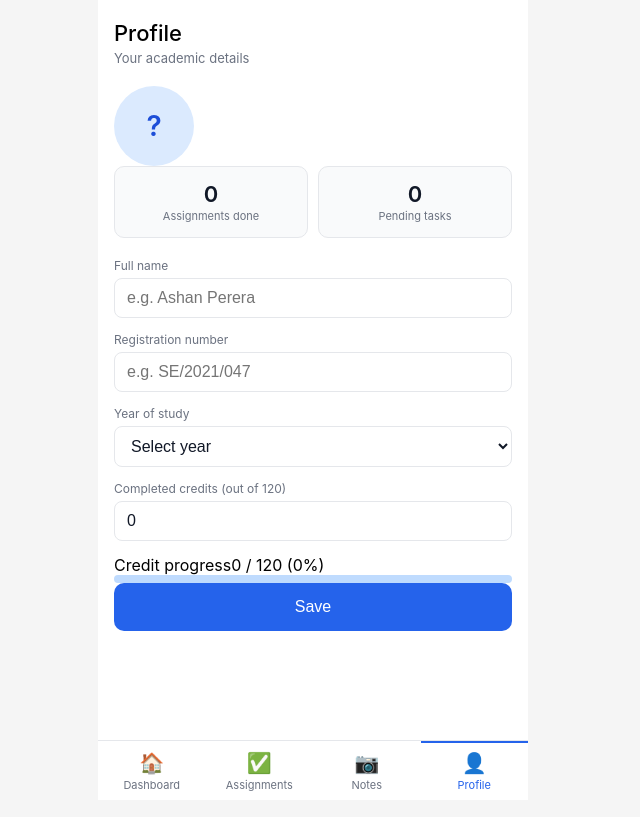
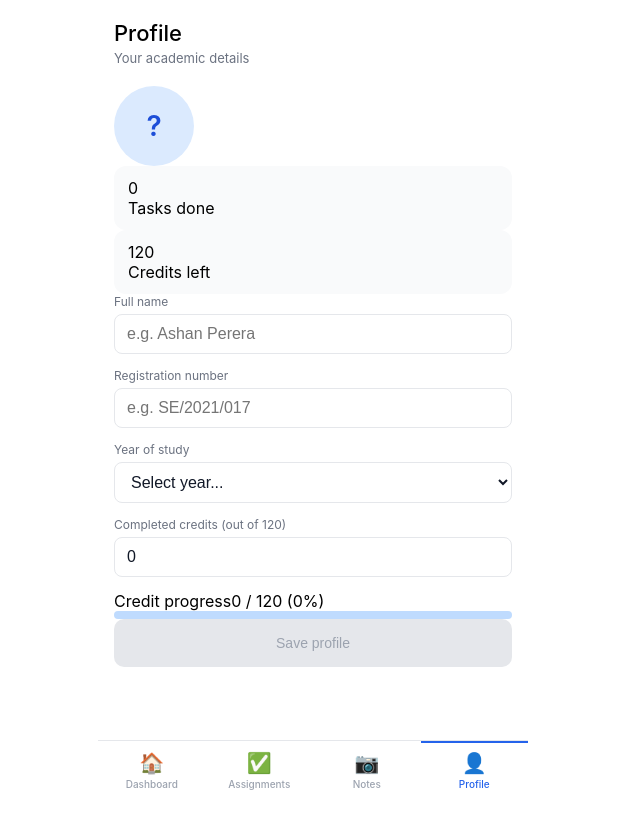
Before and after one commit to Rashmika119/smart-campus-web-companion, a React (Vite) app: page /profile in a window 1280 px wide. Shown: the whole page, without its empty margins (327-967 px from the left). Built offline with nearby package versions, Linux system fonts and the light colour scheme.

Commit message:
clean css styles and modify profile and dashboard pages

```diff
--- a/src/compnents/BottomNav.css
+++ b/src/compnents/BottomNav.css
@@ -9,6 +9,8 @@
   background: #ffffff;
   border-top: 1px solid #e5e7eb;
   z-index: 100;
+  /* safe area for phones with home bar */
+  padding-bottom: env(safe-area-inset-bottom);
 }
 
 .nav-tab {
@@ -17,12 +19,13 @@
   flex-direction: column;
   align-items: center;
   justify-content: center;
-  padding: 8px 4px;
+  padding: 8px 4px 10px;
   text-decoration: none;
   gap: 3px;
   min-height: 56px;
-  color: #6b7280;
+  color: #9ca3af;
   border-top: 2px solid transparent;
+  transition: color 0.15s;
 }
 
 .nav-tab.active {
@@ -35,5 +38,6 @@
 }
 
 .nav-tab span:last-child {
-  font-size: 11px;
+  font-size: 10px;
+  font-weight: 500;
 }
--- a/src/index.css
+++ b/src/index.css
@@ -1,14 +1,28 @@
+/* ============================================
+   GLOBAL RESETS
+   ============================================ */
 * {
   box-sizing: border-box;
   margin: 0;
   padding: 0;
+  -webkit-tap-highlight-color: transparent;
+  transition: opacity 0.15s;
+}
+
+/* ============================================
+   BODY & ROOT
+   ============================================ */
+html {
+  scroll-behavior: smooth;
 }
 
 body {
   font-family: -apple-system, BlinkMacSystemFont, 'Segoe UI', sans-serif;
-  background: #f5f5f5;
+  background: #ffffff;
   display: flex;
   justify-content: center;
+  -webkit-text-size-adjust: 100%;
+  text-size-adjust: 100%;
 }
 
 #root {
@@ -19,12 +33,38 @@ body {
   position: relative;
 }
 
+/* ============================================
+   TOUCH TARGETS — rubric requirement
+   ============================================ */
 button {
   min-height: 48px;
   min-width: 48px;
   cursor: pointer;
 }
 
+button:active {
+  opacity: 0.8;
+}
+
+/* ============================================
+   INPUTS — prevents iOS zoom on focus
+   ============================================ */
 input, select {
-  font-size: 16px; /* prevents iOS zoom on focus */
+  font-size: 16px;
 }
+
+/* ============================================
+   IMAGES
+   ============================================ */
+img {
+  max-width: 100%;
+  display: block;
+}
+
+/* ============================================
+   GLOBAL MEDIA QUERY
+   ============================================ */
+@media (max-width: 375px) {
+  h1 { font-size: 18px; }
+  h2 { font-size: 16px; }
+}
--- a/src/pages/Profile.jsx
+++ b/src/pages/Profile.jsx
@@ -1,97 +1,89 @@
-import { useState, useEffect, useRef } from 'react'
+import { useState } from 'react'
 import './Profile.css'
 
 const DEFAULT_PROFILE = {
-  name: '',
+  name:      '',
   regNumber: '',
-  year: '',
-  credits: 0,
+  year:      '',
+  credits:   0,
 }
 
 export default function Profile() {
 
-  // load saved profile on first render
+  // load saved profile from localStorage on first render
   const [profile, setProfile] = useState(() => {
     const saved = localStorage.getItem('sc_profile')
     return saved ? JSON.parse(saved) : DEFAULT_PROFILE
   })
 
-  const [saveStatus, setSaveStatus] = useState('')
-  const debounceTimer = useRef(null)
+  // track if there are unsaved changes
+  const [hasChanges, setHasChanges] = useState(false)
 
-  // debounced auto-save — saves 1 second after user stops typing
-  // useEffect(() => {
-  //   setSaveStatus('saving')
-  //   clearTimeout(debounceTimer.current)
-
-  //   debounceTimer.current = setTimeout(() => {
-  //     localStorage.setItem('sc_profile', JSON.stringify(profile))
-  //     setSaveStatus('saved')
-  //     setTimeout(() => setSaveStatus(''), 2000)
-  //   }, 1000)
-
-  //   return () => clearTimeout(debounceTimer.current)
-  // }, [profile])
+  // track save success message
+  const [saved, setSaved] = useState(false)
 
   // single handler for all inputs
   function handleChange(e) {
     const { name, value } = e.target
     setProfile(prev => ({ ...prev, [name]: value }))
+    setHasChanges(true)
+    setSaved(false)
   }
 
+  // save button handler
   function handleSave() {
     localStorage.setItem('sc_profile', JSON.stringify(profile))
-    setSaveStatus('saved')
-    setTimeout(() => setSaveStatus(''), 2000)
+    setHasChanges(false)
+    setSaved(true)
+
+    // hide saved message after 2 seconds
+    setTimeout(() => setSaved(false), 2000)
   }
 
-  // get initials from name
+  // get initials for avatar
   function getInitials(name) {
     const parts = name.trim().split(' ').filter(Boolean)
-    if (parts.length >= 2) return parts[0][0] + parts[parts.length - 1][0]
-    return parts[0]?.[0] || '?'
+    if (parts.length === 0) return '?'
+    if (parts.length === 1) return parts[0][0].toUpperCase()
+    return (parts[0][0] + parts[parts.length - 1][0]).toUpperCase()
   }
 
-  // get assignment stats from localStorage
-  const assignments = JSON.parse(localStorage.getItem('sc_assignments') || '[]')
-  const doneCount    = assignments.filter(a =>  a.done).length
+  // credit calculations
+  const credits     = Math.min(120, Math.max(0, parseInt(profile.credits) || 0))
+  const creditPct   = Math.round((credits / 120) * 100)
+  const creditsLeft = 120 - credits
+
+  // assignment stats from localStorage
+  const assignments  = JSON.parse(localStorage.getItem('sc_assignments') || '[]')
+  const doneCount    = assignments.filter(a => a.done).length
   const pendingCount = assignments.filter(a => !a.done).length
 
-  const creditPercent = Math.min(
-    Math.round((Number(profile.credits) / 120) * 100),
-    100
-  )
-
-  return (
-    <div className="profile-page page-container">
+return (
+    <div className="profile-page">
 
       <h1>Profile</h1>
-      <p>Your academic details</p>
+      <p className="subtitle">Your academic details</p>
 
       {/* avatar */}
       <div className="avatar">
-        {profile.name ? getInitials(profile.name).toUpperCase() : '?'}
+        {profile.name ? getInitials(profile.name) : '?'}
       </div>
 
-      {/* auto-save status */}
-      <div className={`save-status ${saveStatus}`}>
-        {saveStatus === 'saving' && '● Saving...'}
-        {saveStatus === 'saved'  && '✓ Saved'}
-      </div>
-
-      {/* assignment stats pulled from localStorage */}
-      <div className="profile-stats">
-        <div className="profile-stat-card">
-          <div className="value">{doneCount}</div>
-          <div className="label">Assignments done</div>
+      {/* stats — moved to TOP */}
+      <div className="stats-row">
+        <div className="stat-card">
+          <div className="val">{doneCount}</div>
+          <div className="lbl">Tasks done</div>
         </div>
-        <div className="profile-stat-card">
-          <div className="value">{pendingCount}</div>
-          <div className="label">Pending tasks</div>
+        <div className="stat-card">
+          <div className="val">{creditsLeft}</div>
+          <div className="lbl">Credits left</div>
         </div>
       </div>
 
-      {/* form fields */}
+      <div className="divider" />
+
+      {/* name */}
       <div className="form-group">
         <label>Full name</label>
         <input
@@ -102,27 +94,34 @@ export default function Profile() {
         />
       </div>
 
+      {/* registration number */}
       <div className="form-group">
         <label>Registration number</label>
         <input
           name="regNumber"
           value={profile.regNumber}
           onChange={handleChange}
-          placeholder="e.g. SE/2021/047"
+          placeholder="e.g. SE/2021/017"
         />
       </div>
 
+      {/* year of study */}
       <div className="form-group">
         <label>Year of study</label>
-        <select name="year" value={profile.year} onChange={handleChange}>
-          <option value="">Select year</option>
-          <option>1st Year</option>
-          <option>2nd Year</option>
-          <option>3rd Year</option>
-          <option>4th Year</option>
+        <select
+          name="year"
+          value={profile.year}
+          onChange={handleChange}
+        >
+          <option value="">Select year...</option>
+          <option value="1st Year">1st Year</option>
+          <option value="2nd Year">2nd Year</option>
+          <option value="3rd Year">3rd Year</option>
+          <option value="4th Year">4th Year</option>
         </select>
       </div>
 
+      {/* completed credits */}
       <div className="form-group">
         <label>Completed credits (out of 120)</label>
         <input
@@ -137,15 +136,32 @@ export default function Profile() {
       </div>
 
       {/* credit progress bar */}
-      <div className="credit-label-row">
-        <span>Credit progress</span>
-        <span>{profile.credits} / 120 ({creditPercent}%)</span>
+      <div className="credit-section">
+        <div className="credit-label-row">
+          <span>Credit progress</span>
+          <span>{credits} / 120 ({creditPct}%)</span>
+        </div>
+        <div className="credit-bar-bg">
+          <div
+            className="credit-bar-fill"
+            style={{ width: `${creditPct}%` }}
+          />
+        </div>
       </div>
-      <div className="credit-bar-bg">
-        <div className="credit-bar-fill" style={{ width: `${creditPercent}%` }} />
-      </div>
-      <button className="save-btn" onClick={handleSave}>
-        Save
+
+      <div className="divider" />
+
+      {/* unsaved changes warning */}
+      {hasChanges && !saved && (
+        <p className="unsaved-msg">You have unsaved changes</p>
+      )}
+
+      {/* save button — moved to BOTTOM */}
+      <button
+        className={`save-btn ${hasChanges ? 'save-btn-active' : ''}`}
+        onClick={handleSave}
+      >
+        {saved ? '✓ Saved!' : 'Save profile'}
       </button>
 
     </div>
--- a/src/pages/notes.css
+++ b/src/pages/notes.css
@@ -258,4 +258,29 @@
   .capture-zone {
     padding: 20px 12px;
   }
+
+  /* skeleton loading animation */
+@keyframes shimmer {
+  0%   { background-position: -200px 0; }
+  100% { background-position: calc(200px + 100%) 0; }
 }
+
+.skeleton {
+  background: linear-gradient(
+    90deg,
+    #f3f4f6 25%,
+    #e5e7eb 50%,
+    #f3f4f6 75%
+  );
+  background-size: 200px 100%;
+  animation: shimmer 1.2s infinite;
+  border-radius: 6px;
+}
+
+.skeleton-line {
+  height: 13px;
+  margin-bottom: 8px;
+  border-radius: 6px;
+}
+
+}
--- a/src/pages/profile.css
+++ b/src/pages/profile.css
@@ -197,18 +197,34 @@
 }
 
 /* Save button */
+/* save button */
 .save-btn {
   width: 100%;
-  background: #2563eb;
-  color: #fff;
+  padding: 13px;
+  background: #e5e7eb;
+  color: #9ca3af;
   border: none;
   border-radius: 10px;
-  padding: 14px;
-  font-size: 16px;
+  font-size: 14px;
   font-weight: 500;
+  cursor: pointer;
   min-height: 48px;
-  cursor: pointer;
-  transition: background 0.2s;
+  margin-bottom: 6px;
+  transition: background 0.2s, color 0.2s;
+}
+
+/* lights up blue when there are unsaved changes */
+.save-btn-active {
+  background: #2563eb;
+  color: #ffffff;
+}
+
+/* unsaved changes warning */
+.unsaved-msg {
+  font-size: 12px;
+  color: #f59e0b;
+  text-align: center;
+  margin-bottom: 8px;
 }
 
 .save-btn:hover   { background: #1d4ed8; }
```
